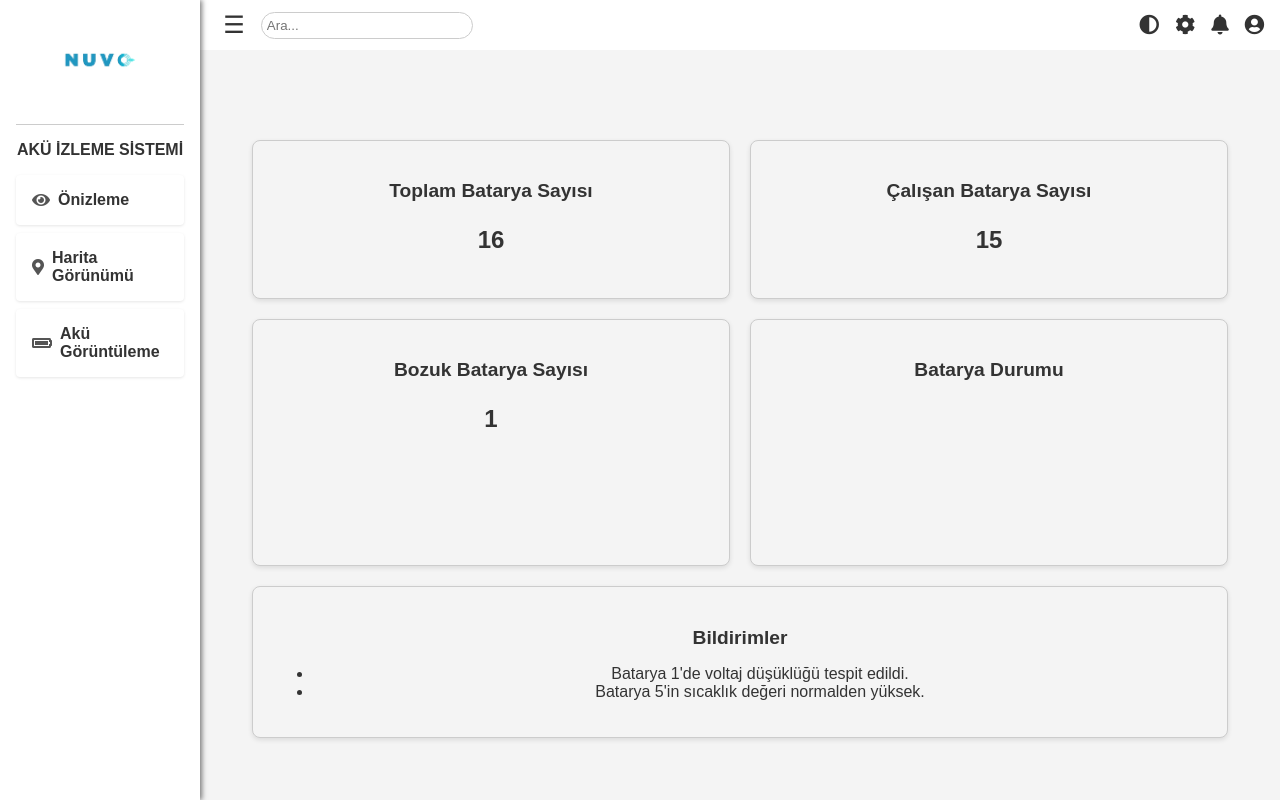
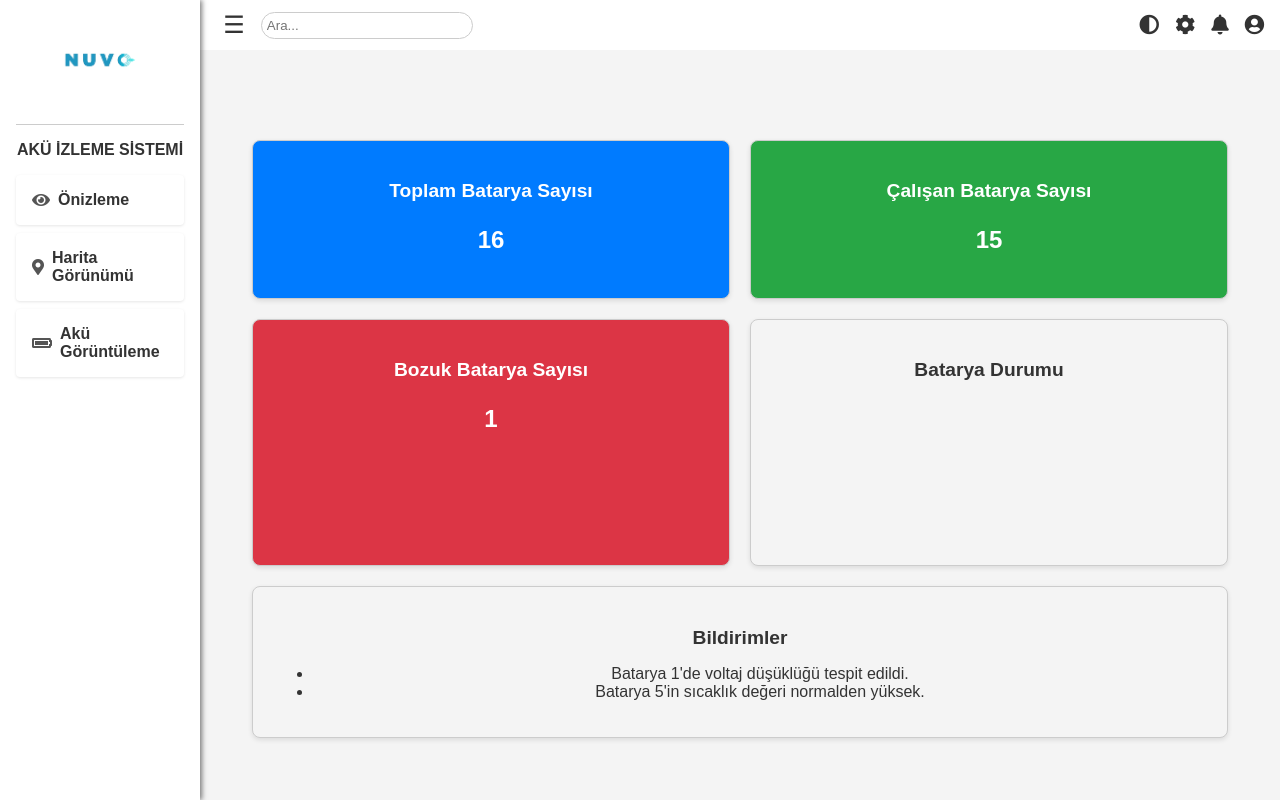
Before and after one commit to enesakts23/NuvoAkuEkrani, a PHP site: page /main.html in a window 1280 px wide. Run offline with PHP 8.4, Linux system fonts and the light colour scheme; a map, chart or similar area stays blank.

Commit message:
Changed style for preview container

```diff
--- a/main.html
+++ b/main.html
@@ -54,28 +54,26 @@
         <div id="map-view" class="container">This is the Map View container.</div>
         <div id="preview" class="container active">
             <div class="widget-grid">
-                <div class="widget">
+                <div class="widget widget-total">
                     <h3>Toplam Batarya Sayısı</h3>
                     <p>16</p>
                 </div>
-                <div class="widget">
+                <div class="widget widget-working">
                     <h3>Çalışan Batarya Sayısı</h3>
                     <p>15</p>
                 </div>
-                <div class="widget">
+                <div class="widget widget-broken">
                     <h3>Bozuk Batarya Sayısı</h3>
                     <p>1</p>
                 </div>
                 <div class="widget">
-                    <h3>Batarya Durumu</h3>
-                    <canvas id="batteryPieChart"></canvas>
+                    <h3>Batarya Durumu</h3> <canvas id="batteryPieChart"></canvas>
                 </div>
                 <div class="widget widget-wide">
                     <h3>Bildirimler</h3>
                     <ul id="notificationList">
                         <li>Batarya 1'de voltaj düşüklüğü tespit edildi.</li>
-                        <li>Batarya 5'in sıcaklık değeri normalden yüksek.</li>
-                        <!-- Diğer bildirimler burada olacak -->
+                        <li>Batarya 5'in sıcaklık değeri normalden yüksek.</li> <!-- Diğer bildirimler burada olacak -->
                     </ul>
                 </div>
             </div>
--- a/preview.css
+++ b/preview.css
@@ -28,6 +28,22 @@
     grid-column: span 2;
 }
 
+/* Renk Özelleştirmeleri */
+.widget-total {
+    background-color: #007bff;
+    color: #fff;
+}
+
+.widget-working {
+    background-color: #28a745;
+    color: #fff;
+}
+
+.widget-broken {
+    background-color: #dc3545;
+    color: #fff;
+}
+
 /* Dark mode */
 .dark-mode .widget {
     background-color: #333;
```
